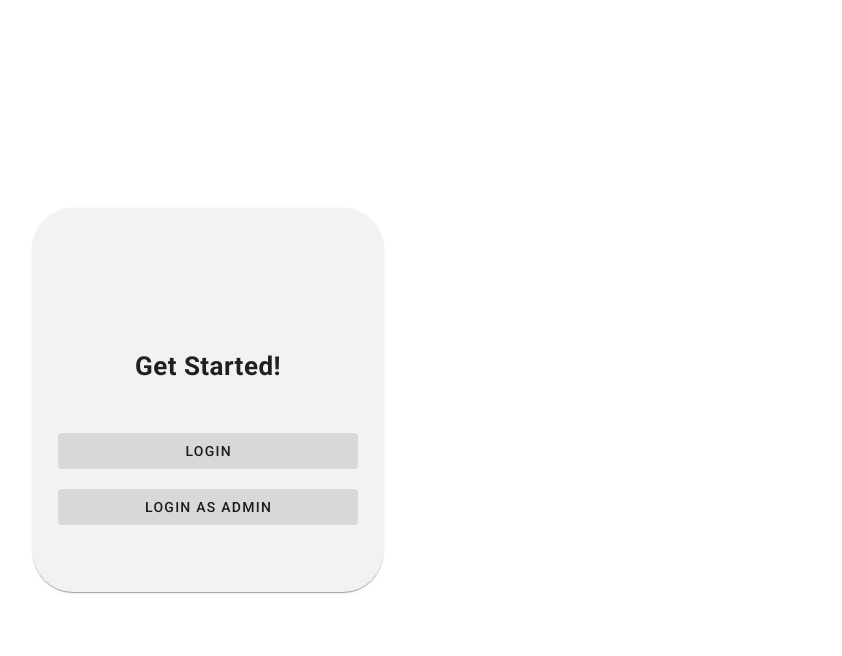
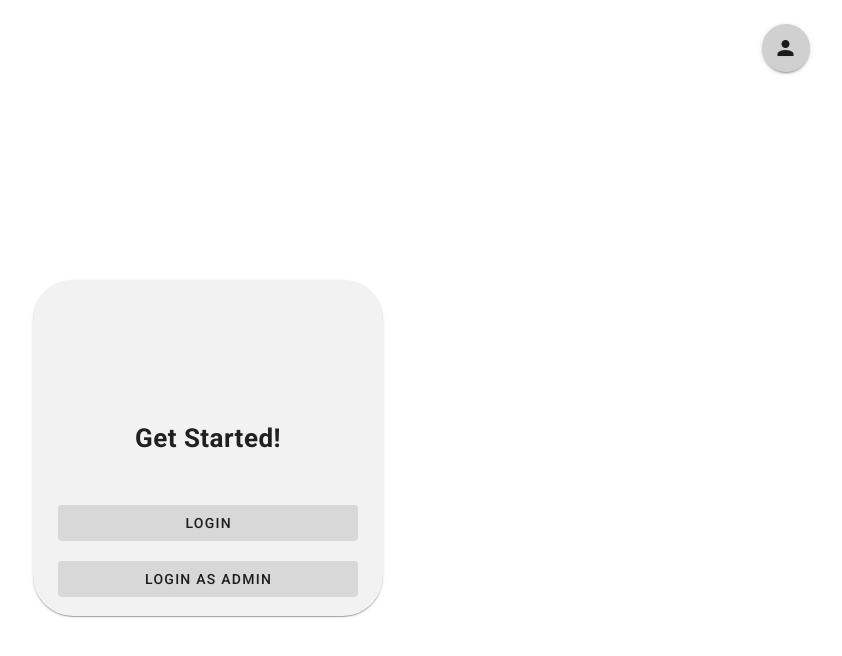
Before and after one commit to DaveyClonts/Project-3-frontend, a Vue app: page /login in a window 1280 px wide. Shown: the top 656 px of the page, without its empty margins (432-1274 px from the left). Built offline with nearby package versions, Linux system fonts and the light colour scheme; no server answers.

Commit message:
logout popup

```diff
--- a/index.html
+++ b/index.html
@@ -9,6 +9,10 @@
         />
         <link rel="icon" href="/favicon.ico" />
         <meta name="viewport" content="width=device-width, initial-scale=1.0" />
+        <link
+            href="https://cdn.jsdelivr.net/npm/@mdi/font@7.x/css/materialdesignicons.min.css"
+            rel="stylesheet"
+        />
         <title>Project3</title>
     </head>
     <body>
--- a/src/App.vue
+++ b/src/App.vue
@@ -1,6 +1,9 @@
 <template>
   <v-app>
-    <navbar tab="/dashboardCoach" v-if="route.path != '/login'" />
+    <topbar>
+      <navbar tab="/dashboardCoach" v-if="route.path != '/login'" />
+      <profileIcon/>
+    </topbar>
     <v-main>
       <router-view/>
     </v-main>
@@ -8,7 +11,9 @@
 </template>
 
 <script setup>
+  import topbar from './components/topbar.vue';
   import navbar from './components/navbar.vue';
+  import profileIcon from './components/profileIcon.vue';
   import { useRoute } from 'vue-router';
 
   const route = useRoute();
--- a/src/components/navbar.vue
+++ b/src/components/navbar.vue
@@ -1,5 +1,4 @@
 <template>
-    <topbar>
     <div class="navbar">
         <ul class="nav-list">
             <li
@@ -13,17 +12,9 @@
             </li>
         </ul>
     </div>
-    </topbar>
 </template>
 
 <style>
-.navbar-container {
-    display: flex;
-    justify-content: center;
-    align-items: center;
-    height: 12vh;
-}
-
 .navbar {
     height: 50px;
     border-radius: 50px;
@@ -61,8 +52,7 @@
 </style>
 
 <script setup>
-import topbar from '../components/topbar.vue';
-import { useRouter, useRoute} from 'vue-router';
+import { useRouter, useRoute } from "vue-router";
 const route = useRoute();
 const router = useRouter();
 
--- a/src/components/profileIcon.vue
+++ b/src/components/profileIcon.vue
@@ -1,7 +1,49 @@
 <template>
+    <v-btn icon class="profile-icon" @click="toggled = true">
+        <v-icon>mdi-account</v-icon>
+    </v-btn>
 
+
+    <!-- if this gets bigger lets put this in a SFC (davey) -->
+    <v-dialog v-model="toggled" width="30vw" height="30vh" >
+        <v-card class="popup">
+            <div class="centered-column">
+                <div class="popup-title">Coach Jones</div>
+                <v-btn class="logout-button" variant="tonal">Logout</v-btn>
+            </div>
+        </v-card>
+    </v-dialog>
 </template>
 
 <style scoped>
+.profile-icon {
+    position: absolute;
+    right: 3vw;
+    background-color: #d0d0d0;
+}
 
+
+/* poup css starts here */
+.centered-column {
+    display: flex;
+    flex-direction: column;
+    gap: 10px;
+}
+
+.popup {
+    display: flex;
+    align-items: center;
+    justify-content: center;
+}
+
+.popup-title {
+    font-size: 30px;
+    font-weight: 600;
+}
 </style>
+
+<script setup>
+import { ref } from "vue";
+const toggled = ref(false);
+
+</script>
```
Lines whose indentation alone changed are shown as unchanged.
